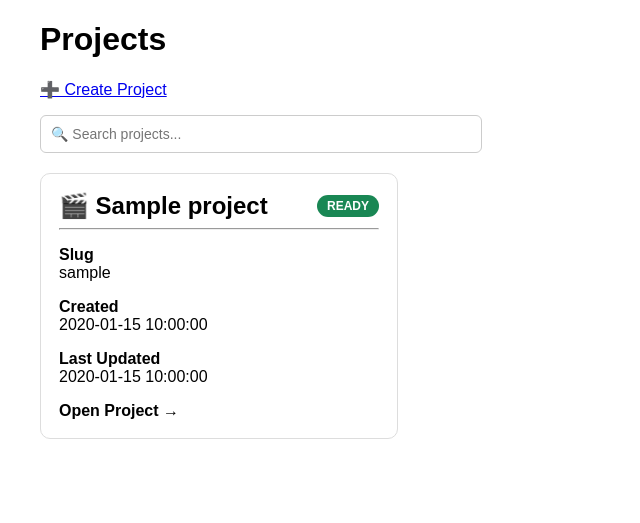
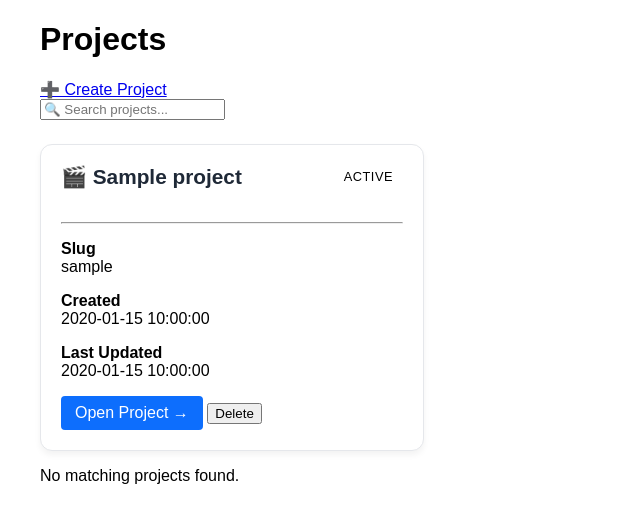
Before and after one commit to anshusangita08/AI-Studio, a Python web app: template app/ui/templates/projects/index.html in a window 1280 px wide. Shown: the part 77-600 px from the top of the page, without its empty margins (0-640 px from the left). Run offline with Jinja, Linux system fonts and the light colour scheme; the template is opened without the code that fills it: most values are stand-ins (such as "Sample title", 1, 10 or a date in 2020).

Commit message:
Build 007.1 - Improve Projects page layout and styling

```diff
--- a/app/ui/static/css/project.css
+++ b/app/ui/static/css/project.css
@@ -4,16 +4,50 @@
     gap: 20px;
 }
 
+/* Modern responsive grid */
+.project-grid {
+    display: grid;
+    grid-template-columns: repeat(auto-fill, minmax(350px, 1fr));
+    gap: 24px;
+    margin-top: 24px;
+}
+
 .project-card {
-    width: 320px;
-    border: 1px solid #cccccc;
-    border-radius: 8px;
-    padding: 16px;
-    background: #fafafa;
+    border: 1px solid #e5e7eb;
+    border-radius: 12px;
+    padding: 20px;
+    background: white;
+    box-shadow: 0 4px 6px rgba(0, 0, 0, 0.05);
+    transition: all 0.3s ease;
+    position: relative;
+}
+
+.project-card:hover {
+    transform: translateY(-5px);
+    box-shadow: 0 10px 25px rgba(0, 0, 0, 0.1);
 }
 
 .project-card h2 {
     margin-top: 0;
+    font-size: 1.3rem;
+    color: #1f2937;
+}
+
+/* Project header with status badge */
+.project-header {
+    display: flex;
+    justify-content: space-between;
+    align-items: start;
+    margin-bottom: 16px;
+}
+
+.status-badge {
+    padding: 4px 10px;
+    border-radius: 20px;
+    font-size: 0.8rem;
+    font-weight: 500;
+    text-transform: uppercase;
+    letter-spacing: 0.5px;
 }
 
 .project-card a {
--- a/app/ui/templates/projects/index.html
+++ b/app/ui/templates/projects/index.html
@@ -2,79 +2,35 @@
 
 {% block content %}
 
+<div class="projects-header">
     <h1>Projects</h1>
 
-<p>
-    <a href="/projects/new">➕ Create Project</a>
-</p>
+    <a href="/projects/new" class="btn btn-primary">➕ Create Project</a>
+</div>
 
-<div style="margin-bottom:20px;">
-
+<div class="search-container">
     <input
         id="project-search"
         type="text"
         placeholder="🔍 Search projects..."
-        style="
-            width:100%;
-            max-width:420px;
-            padding:10px;
-            border:1px solid #ccc;
-            border-radius:6px;
-            font-size:14px;
-        "
+        class="form-control"
         onkeyup="filterProjects()"
     >
-
 </div>
 
 {% if projects %}
 
 <div
     id="project-list"
-    class="project-list"
+    class="project-grid"
 >
 
 {% for project in projects %}
 
-<a
-    href="/projects/{{ project.slug }}"
-    class="project-card"
-    data-name="{{ project.name|lower }}"
-    data-slug="{{ project.slug|lower }}"
-    style="
-        display:block;
-        text-decoration:none;
-        color:inherit;
-        border:1px solid #ddd;
-        border-radius:10px;
-        padding:18px;
-        margin-bottom:18px;
-        transition:.2s;
-        background:#fff;
-    "
-    onmouseover="this.style.boxShadow='0 4px 14px rgba(0,0,0,.12)';this.style.transform='translateY(-2px)'"
-    onmouseout="this.style.boxShadow='none';this.style.transform='translateY(0)'"
->
-
-    <div style="display:flex;justify-content:space-between;align-items:center;">
-
-        <h2 style="margin:0;">
-            🎬 {{ project.name }}
-        </h2>
-
-        <span
-            style="
-                background:#198754;
-                color:white;
-                padding:4px 10px;
-                border-radius:20px;
-                font-size:12px;
-                font-weight:bold;
-            "
-        >
-            READY
-        </span>
-
+<div class="project-card">
+        <div class="project-header">
+            <h2>🎬 {{ project.name }}</h2>
+            <span class="status-badge">{{ project.status or 'READY' }}</span>
         </div>
 
         <hr>
@@ -94,11 +50,11 @@
             {{ project.updated_at }}
         </p>
 
-    <div style="margin-top:16px;">
-        <strong>Open Project →</strong>
+        <div class="project-actions">
+            <a href="/projects/{{ project.slug }}" class="btn btn-secondary">Open Project →</a>
+            <button class="btn btn-danger delete-btn" onclick="confirmDelete('{{ project.slug }}')">Delete</button>
         </div>
-
-</a>
+    </div>
 
 {% endfor %}
 
@@ -106,19 +62,13 @@
 
 <p
     id="no-results"
-    style="
-        display:none;
-        margin-top:30px;
-        font-weight:bold;
-        color:#666;
-    "
+    class="no-results"
 >
     No matching projects found.
 </p>
 
 <script>
 function filterProjects() {
-
     const search = document
         .getElementById("project-search")
         .value
@@ -126,11 +76,9 @@ function filterProjects() {
         .trim();
 
     const cards = document.querySelectorAll(".project-card");
-
     let visible = 0;
 
     cards.forEach(card => {
-
         const name = card.dataset.name;
         const slug = card.dataset.slug;
 
@@ -143,37 +91,26 @@ function filterProjects() {
         if (match) {
             visible++;
         }
-
     });
 
     document.getElementById("no-results").style.display =
         visible === 0 ? "block" : "none";
 }
+
+function confirmDelete(slug) {
+    if (confirm('Are you sure you want to delete this project?')) {
+        // In a real implementation, we would make an API call
+        window.location.href = '/projects/' + slug + '/delete';
+    }
+}
 </script>
 
 {% else %}
 
-<div
-    style="
-        border:2px dashed #bbb;
-        border-radius:10px;
-        padding:40px;
-        text-align:center;
-    "
->
-
+<div class="empty-state">
     <h2>No Projects Yet</h2>
-
-<p>
-Create your first AI Studio project to begin generating videos.
-</p>
-
-<p>
-<a href="/projects/new">
-➕ Create Project
-</a>
-</p>
-
+    <p>Create your first AI Studio project to begin generating videos.</p>
+    <a href="/projects/new" class="btn btn-primary">➕ Create Project</a>
 </div>
 
 {% endif %}
```
Lines whose indentation alone changed are shown as unchanged.
